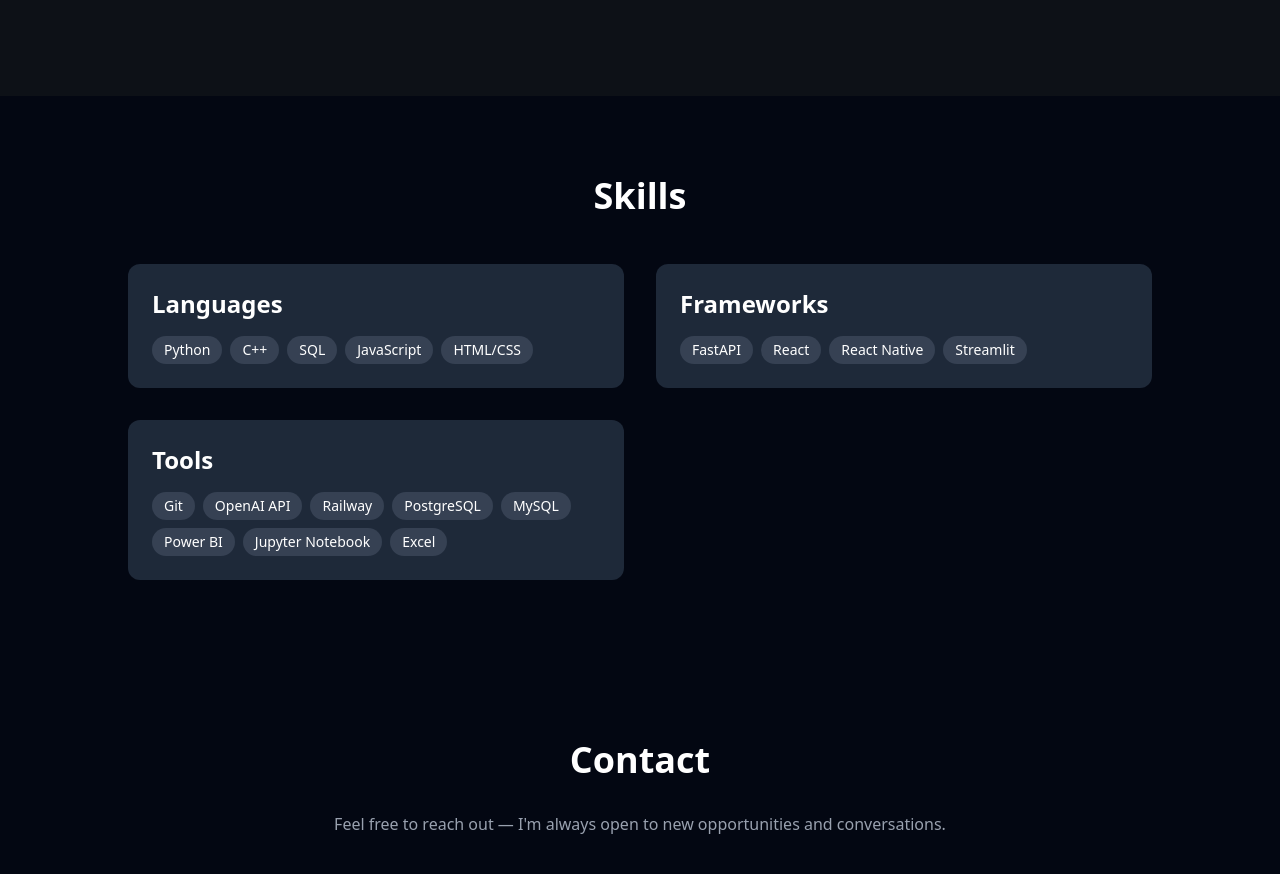
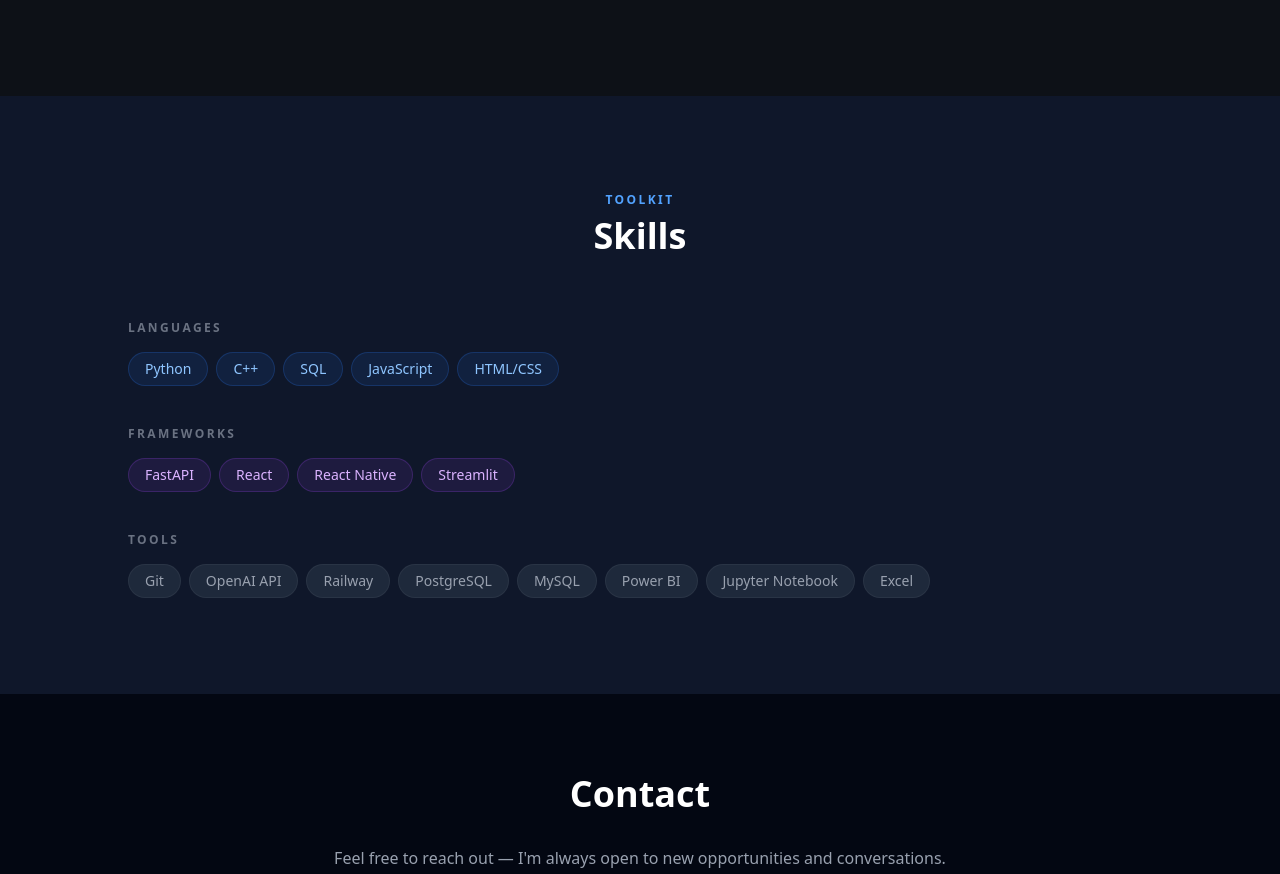
Before and after one commit to roshet/rohan-portfolio, a React (Vite) app: page / in a window 1280 px wide. Shown: the part 3038-3912 px from the top of the page. Built offline with nearby package versions, Linux system fonts and the light colour scheme.

Commit message:
feat: rewrite Skills with staggered pill animations and category colors

```diff
--- a/src/components/Skills.jsx
+++ b/src/components/Skills.jsx
@@ -1,32 +1,63 @@
+import { motion } from "framer-motion";
 import { skills } from "../data/skills";
+
+const colorMap = {
+  blue: "bg-blue-500/10 border-blue-500/20 text-blue-300",
+  purple: "bg-purple-500/10 border-purple-500/20 text-purple-300",
+  gray: "bg-[#1e293b] border-white/5 text-gray-400",
+};
 
 export default function Skills() {
   return (
-    <section className="py-20 px-6 bg-gray-950">
-      <h2 className="text-4xl font-bold text-center mb-12">Skills</h2>
+    <section id="skills" className="py-24 px-6 bg-[#0f172a]">
+      <div className="max-w-5xl mx-auto">
+        <motion.p
+          initial={{ opacity: 0 }}
+          whileInView={{ opacity: 1 }}
+          viewport={{ once: true }}
+          className="text-blue-400 text-xs font-semibold tracking-[0.2em] uppercase mb-2 text-center"
+        >
+          Toolkit
+        </motion.p>
+        <motion.h2
+          initial={{ opacity: 0, y: 20 }}
+          whileInView={{ opacity: 1, y: 0 }}
+          viewport={{ once: true }}
+          transition={{ duration: 0.5 }}
+          className="text-4xl font-black text-white text-center mb-16"
+        >
+          Skills
+        </motion.h2>
 
-      <div className="max-w-5xl mx-auto grid gap-8 md:grid-cols-2">
-        {skills.map((skillGroup, index) => (
-          <div
-            key={index}
-            className="bg-gray-800 p-6 rounded-xl hover:scale-[1.02] transition"
+        <div className="space-y-10">
+          {skills.map((group, gi) => (
+            <motion.div
+              key={group.category}
+              initial={{ opacity: 0, y: 20 }}
+              whileInView={{ opacity: 1, y: 0 }}
+              viewport={{ once: true }}
+              transition={{ duration: 0.5, delay: gi * 0.1 }}
             >
-            <h3 className="text-2xl font-semibold mb-4">
-              {skillGroup.category}
-            </h3>
-
+              <p className="text-xs font-semibold text-gray-500 tracking-[0.2em] uppercase mb-4">
+                {group.category}
+              </p>
               <div className="flex flex-wrap gap-2">
-              {skillGroup.items.map((skill, i) => (
-                <span
-                  key={i}
-                  className="bg-gray-700 px-3 py-1 rounded-full text-sm"
+                {group.items.map((skill, si) => (
+                  <motion.span
+                    key={skill}
+                    initial={{ opacity: 0, scale: 0.9 }}
+                    whileInView={{ opacity: 1, scale: 1 }}
+                    viewport={{ once: true }}
+                    transition={{ duration: 0.3, delay: gi * 0.1 + si * 0.05 }}
+                    className={`px-4 py-1.5 rounded-full text-sm border ${colorMap[group.color]}`}
                   >
                     {skill}
-                </span>
+                  </motion.span>
                 ))}
               </div>
+            </motion.div>
+          ))}
         </div>
-        ))}
       </div>
     </section>
   );
```
Lines whose indentation alone changed are shown as unchanged.
